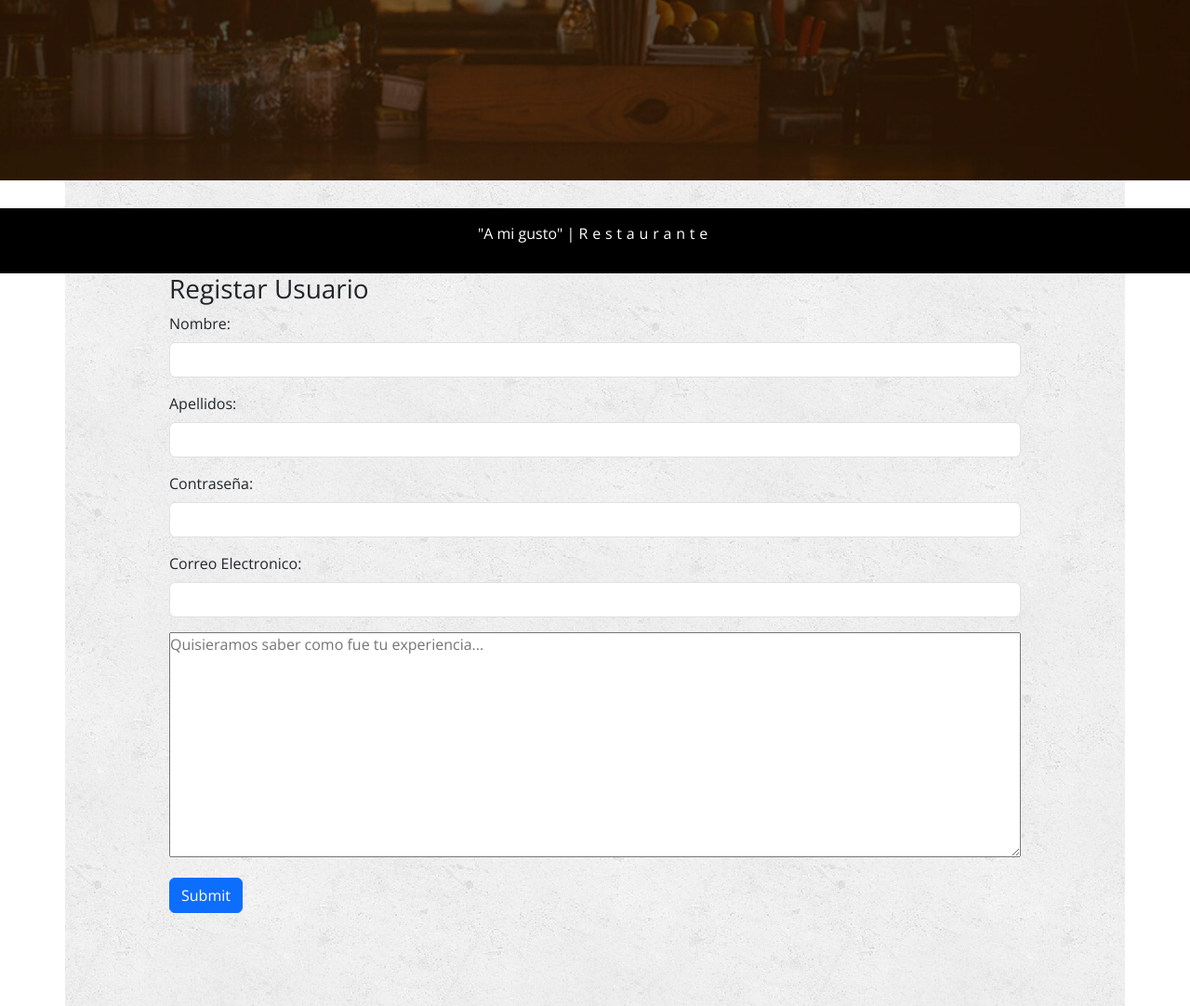
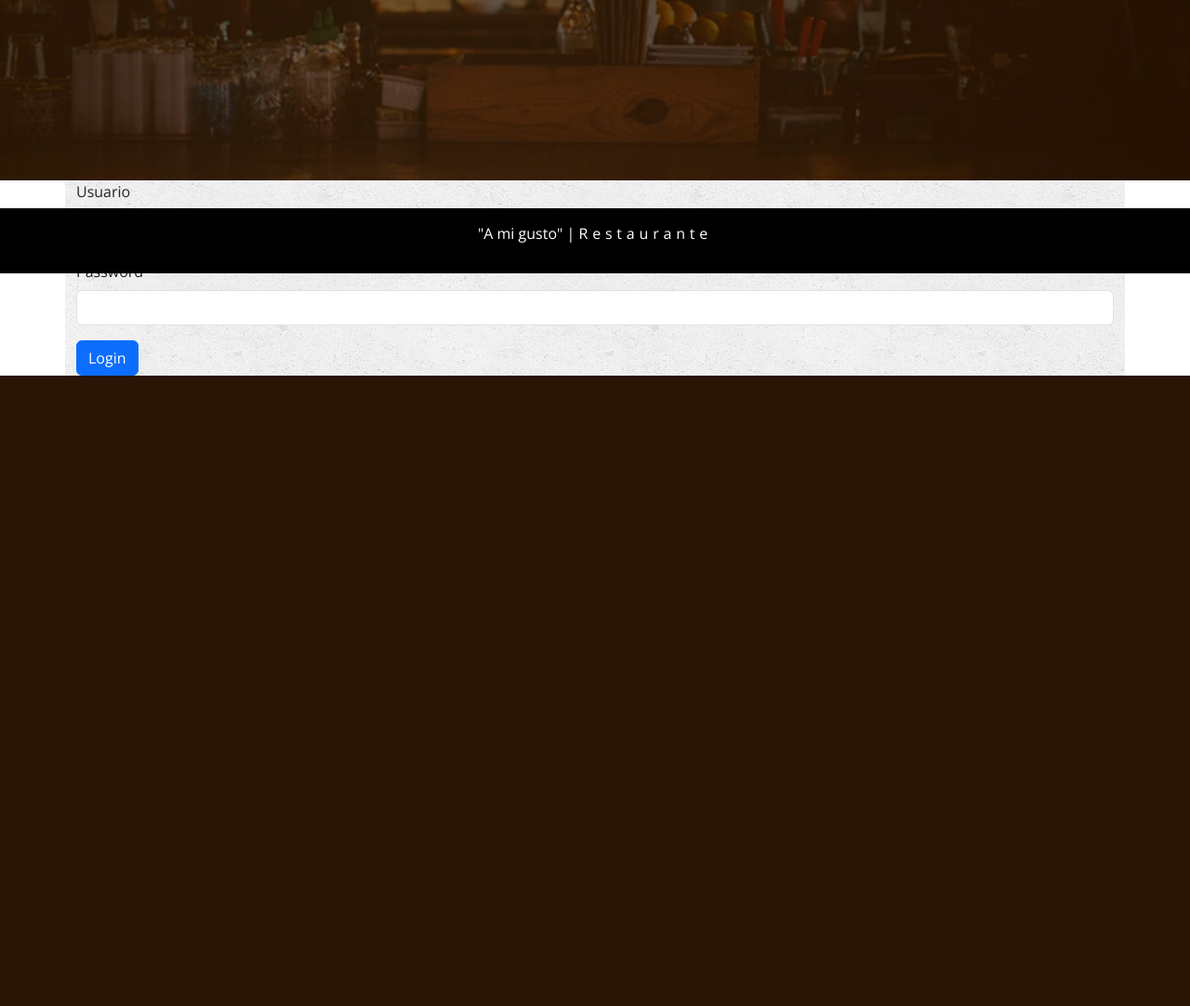
Before and after one commit to georgedevcode/amigusto, a PHP site: page /amigusto/login.php in a window 1280 px wide. Shown: the part 506-1588 px from the top of the page at 93% size. After the commit the page ends 910 px from the top, so only its background shows below. Run offline with PHP 8.4, Linux system fonts and the light colour scheme.

Commit message:
Implementando logica para inicio de sesion de administradores y usuarios

```diff
--- a/frontend/login.php
+++ b/frontend/login.php
@@ -2,32 +2,19 @@
     include "header.php";
   ?>
     <div class="main container">
-    <form id="contactenos-form">
-        <h3>Registar Usuario</h3>
+        <form class="user-login" method="post" action="http://localhost:8080/amigusto/backend/src/public/userauthenticate">
             <div class="mb-3">
-            <label for="text" class="form-label">Nombre:</label>
-            <input type="text" class="form-control">
+                <label for="exampleInputEmail1" class="form-label">Usuario</label>
+                <input type="text" class="form-control" id="exampleInputEmail1" aria-describedby="emailHelp" name="username">
             </div>
             <div class="mb-3">
-            <label for="text" class="form-label">Apellidos:</label>
-            <input type="text" class="form-control">
-        </div>
-        <div class="mb-3">
-            <label for="text" class="form-label">Contraseña:</label>
-            <input type="text" class="form-control">
-        </div>
-        <div class="mb-3">
-            <label for="exampleInputEmail1" class="form-label">Correo Electronico:</label>
-            <input type="email" class="form-control" id="exampleInputEmail1" aria-describedby="emailHelp">
-        </div>
-        <div class="mb-3">
-            <textarea name="comentarios" id="comentarios" form="contactenos-form" cols="100" rows="10" placeholder="Quisieramos saber como fue tu experiencia..."></textarea>
+                <label for="exampleInputPassword1" class="form-label">Password</label>
+                <input type="password" class="form-control" id="exampleInputPassword1" name="password">
             </div>
 
-        <button type="submit" class="btn btn-primary">Submit</button>
+            <button type="submit" class="btn btn-primary">Login</button>
         </form>
     </div>
-
   <?php
     include "footer.php";
   ?>
```
Also changed, not shown: backend/src/public/authenticate.php (+26 -2 lines), backend/src/public/index.php (+41 -3 lines), frontend/acceso-denegado.php (added, +19 -0 lines), frontend/admin-dashboard.php (added, +21 -0 lines), frontend/admin-login.php (+25 -4 lines), frontend/admin.php (deleted, +0 -37 lines), frontend/user-profile.php (added). Lines whose indentation alone changed are shown as unchanged.
